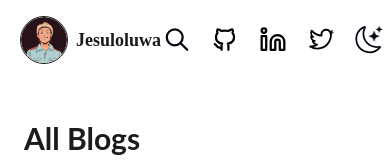
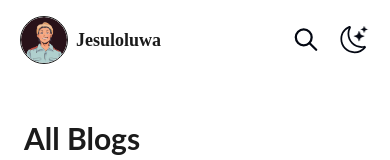
Before and after one commit to dumb0ctopus/my-blog, a Next.js app: page /categories in a window 390 px wide. Shown: the top 160 px of the page. Built offline with nearby package versions, Linux system fonts and the light colour scheme.

Commit message:
header update

```diff
--- a/src/components/Header/Header.js
+++ b/src/components/Header/Header.js
@@ -49,7 +49,7 @@
           )}
 
           {/* Social Media Links */}
-          <div className="flex items-center space-x-4">
+          <div className="hidden sm:flex items-center space-x-4">
             <a
               href={siteMetadata.github}
               target="_blank"
```
